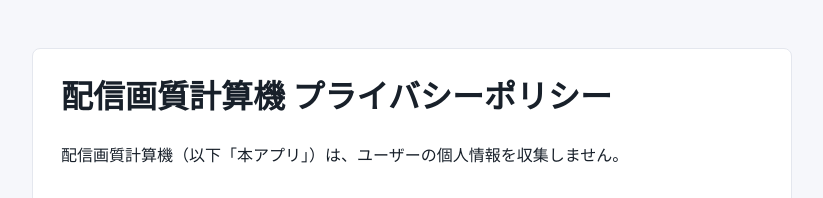
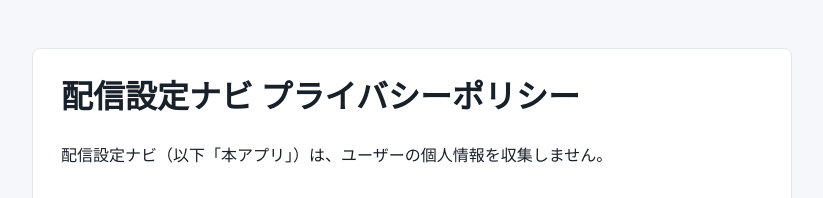
Before and after one commit to gunmanoyamaneko/kurashi-stock, a plain HTML site: page streambitrate-privacy.html in a window 1280 px wide. Shown: the top 198 px of the page, without its empty margins (228-1051 px from the left). Drawn offline with Linux system fonts and the light colour scheme.

Commit message:
Rename StreamBitrate app in privacy policy

```diff
--- a/streambitrate-privacy.html
+++ b/streambitrate-privacy.html
@@ -3,7 +3,7 @@
 <head>
   <meta charset="utf-8">
   <meta name="viewport" content="width=device-width, initial-scale=1">
-  <title>配信画質計算機 Privacy Policy</title>
+  <title>配信設定ナビ Privacy Policy</title>
   <style>
     :root {
       color-scheme: light;
@@ -47,8 +47,8 @@
 <body>
   <main>
     <article class="card">
-      <h1>配信画質計算機 プライバシーポリシー</h1>
-      <p>配信画質計算機（以下「本アプリ」）は、ユーザーの個人情報を収集しません。</p>
+      <h1>配信設定ナビ プライバシーポリシー</h1>
+      <p>配信設定ナビ（以下「本アプリ」）は、ユーザーの個人情報を収集しません。</p>
 
       <h2>収集する情報</h2>
       <p>本アプリは、氏名、メールアドレス、電話番号、位置情報など、個人を特定できる情報を収集しません。</p>
```
